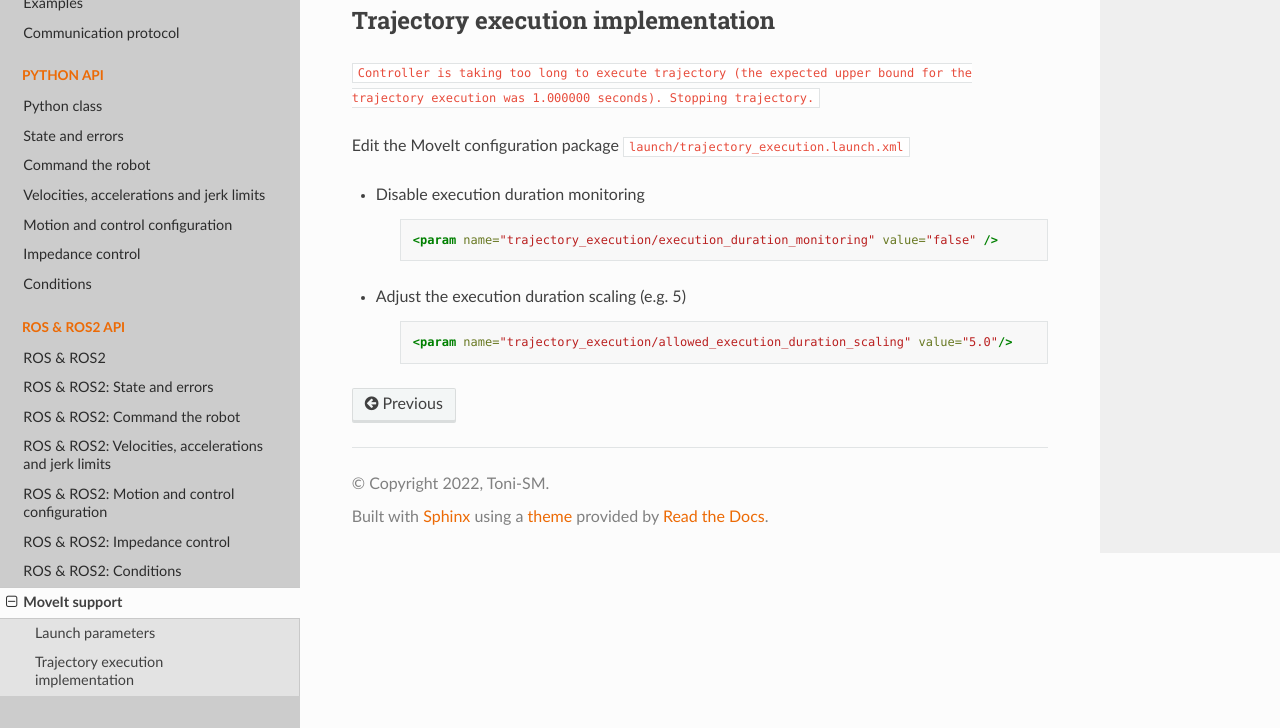
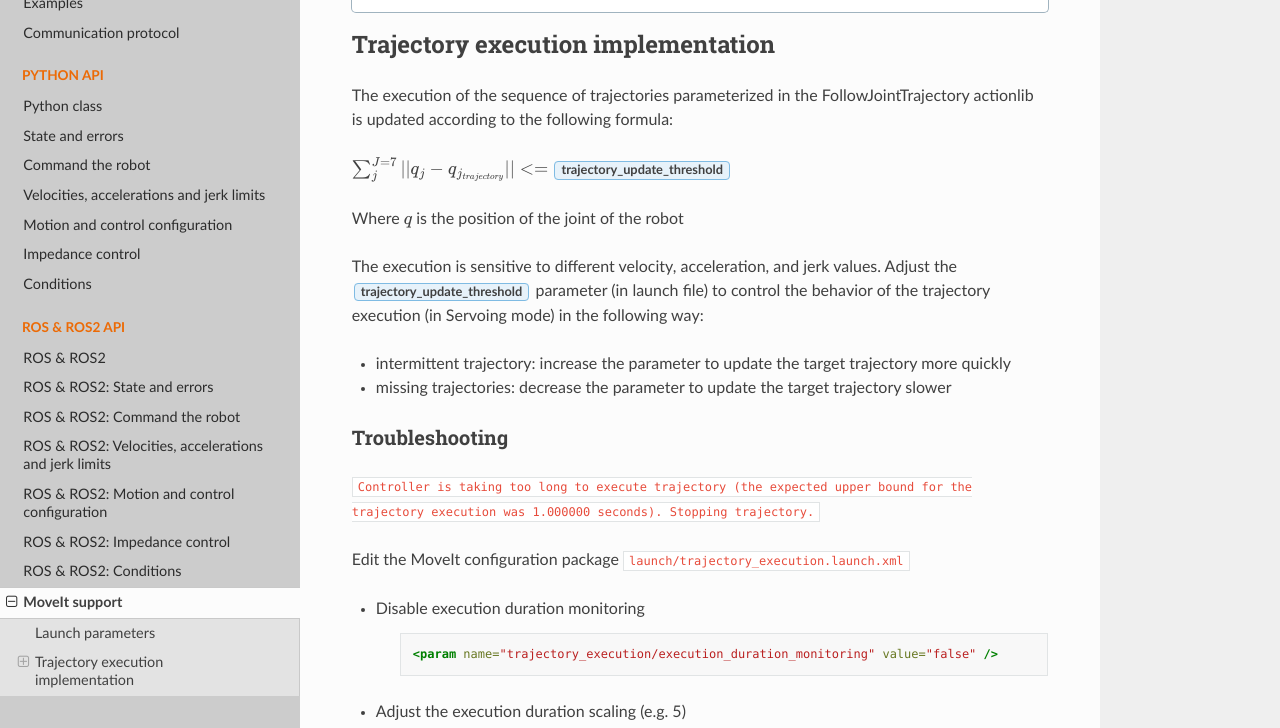
Before and after one commit to Toni-SM/libiiwa, a Sphinx documentation site: the page built from docs/source/modules/ros_moveit.rst, in a window 1280 px wide and 900 px high, scrolled down 949 px, cut to the strip 172-900 px from the top of the window. Built offline with Sphinx 7.4.7 and the Read the Docs theme 2.0.0, drawn with Linux system fonts in a browser that asks for light colours; the version number could not be read and is left out.

Commit message:
Update MoveIt section in docs

```diff
--- a/docs/source/modules/ros.rst
+++ b/docs/source/modules/ros.rst
@@ -25,13 +25,13 @@
 
         .. code-block:: bash
 
-            roslaunch libiiwa_ros default.launch
+            $ roslaunch libiiwa_ros default.launch
 
     .. group-tab:: ROS2
 
         .. code-block:: bash
 
-            ros2 launch libiiwa_ros2 default.py
+            $ ros2 launch libiiwa_ros2 default.py
 
 .. note::
 
--- a/docs/source/modules/ros_moveit.rst
+++ b/docs/source/modules/ros_moveit.rst
@@ -56,6 +56,10 @@
 
     .. group-tab:: ROS2
 
+        :maroon:`The implementation will be included in upcoming releases`. Open a new `discussion <https://github.com/Toni-SM/libiiwa/discussions>`_ if you need to use this functionality ahead of time.
+
+        .. # TODO: add support for MoveIt in ROS2
+
         **Launch file:** :literal:`libiiwa_ros2/launch/default.py`
 
         .. literalinclude:: ../../../ros2/src/libiiwa_ros2/launch/default.py
@@ -71,6 +75,19 @@
 .. # threshold =0.75     rel vel 0.75
 .. # threshold =1.25     rel vel 1.0
 
+The execution of the sequence of trajectories parameterized in the FollowJointTrajectory actionlib is updated according to the following formula:
+
+:math:`\sum_{j}^{J=7} || q_j - q_{j_{trajectory}} || <=` :guilabel:`trajectory_update_threshold`
+
+Where :math:`q` is the position of the joint of the robot
+
+The execution is sensitive to different velocity, acceleration, and jerk values. Adjust the :guilabel:`trajectory_update_threshold` parameter (in launch file) to control the behavior of the trajectory execution (in Servoing mode) in the following way:
+
+* intermittent trajectory: increase the parameter to update the target trajectory more quickly
+* missing trajectories: decrease the parameter to update the target trajectory slower
+
+Troubleshooting
+^^^^^^^^^^^^^^^
 
 :literal:`Controller is taking too long to execute trajectory (the expected upper bound for the trajectory execution was 1.000000 seconds). Stopping trajectory.`
 
```
